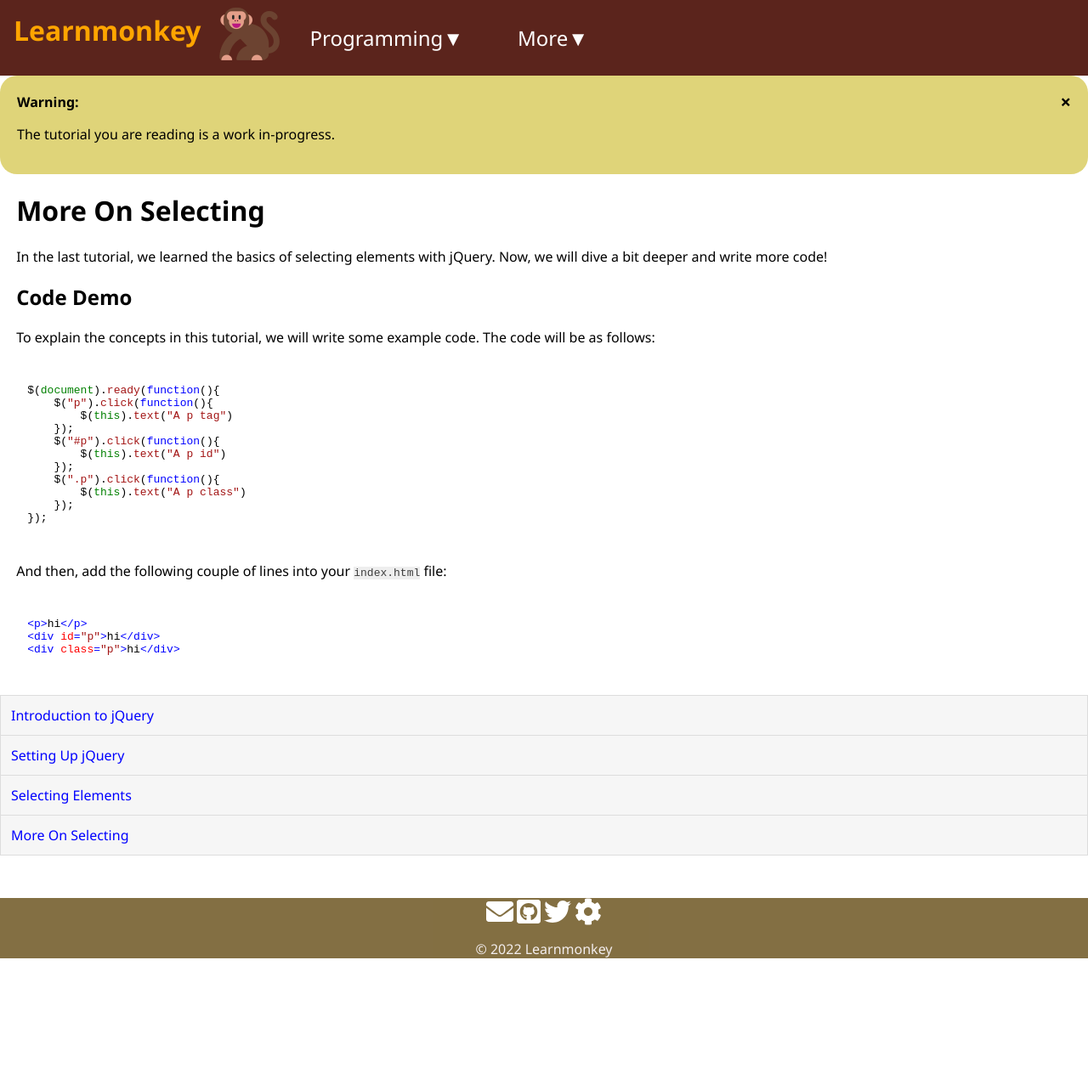
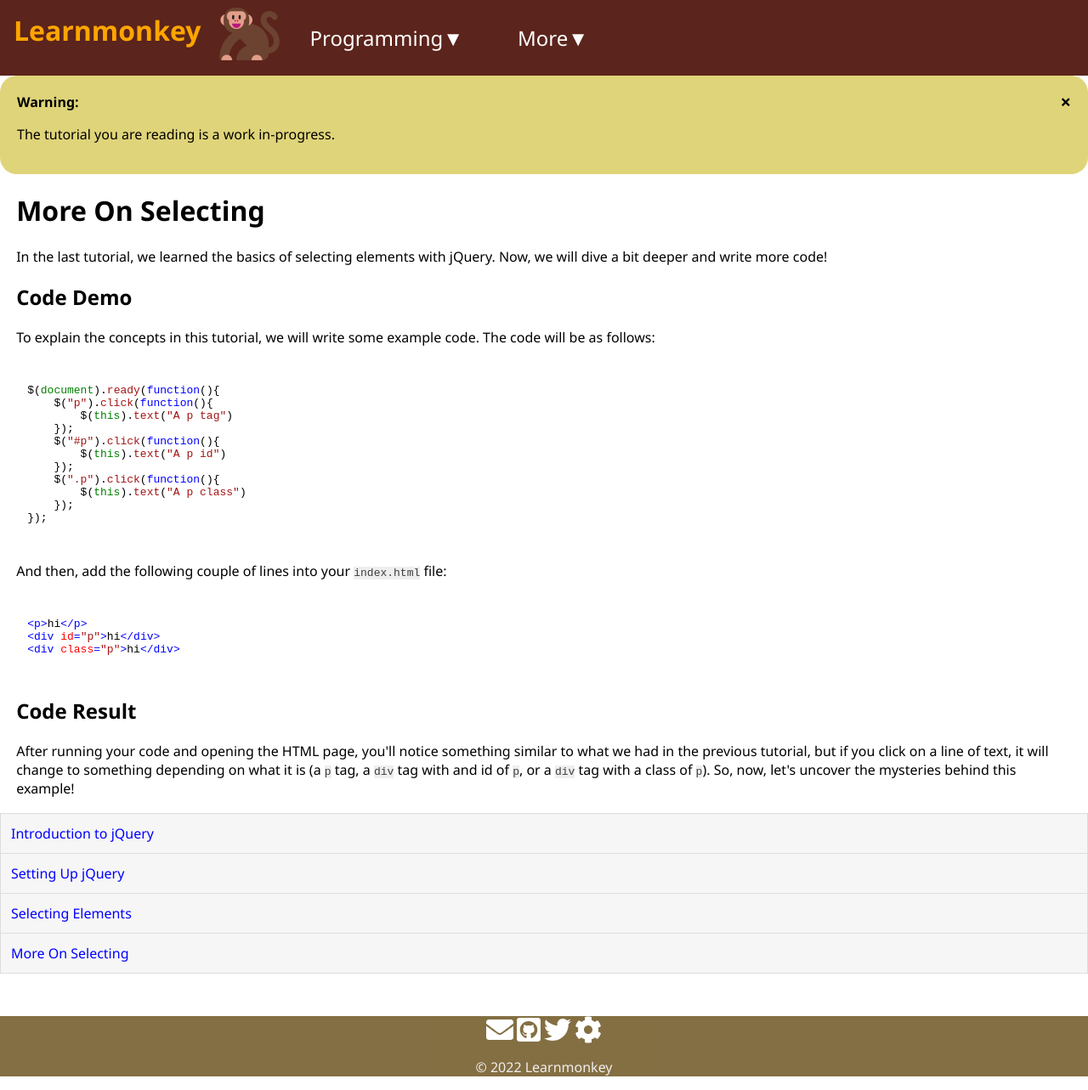
Before and after one commit to learnmonkey/learnmonkey.github.io, a Jekyll site: the page built from programming/javascript/jquery/more-on-selecting.html, in a window 1280 px wide. Shown: the whole page at 85% size. Built offline with Jekyll 4.4.1, drawn with Linux system fonts in a browser that asks for light colours; nearby versions of some CDN libraries; before the commit the page ends 1144 px from its top, so only the background shows below that.

Commit message:
add code result section

```diff
--- a/programming/javascript/jquery/more-on-selecting.html
+++ b/programming/javascript/jquery/more-on-selecting.html
@@ -30,3 +30,8 @@ $(document).ready(function(){
 &#60;div class="p"&#62;hi&#60;/div&#62;
     </code></pre>
 </section>
+
+<section>
+    <h2>Code Result</h2>
+    <p>After running your code and opening the HTML page, you'll notice something similar to what we had in the previous tutorial, but if you click on a line of text, it will change to something depending on what it is (a <code>p</code> tag, a <code>div</code> tag with and id of <code>p</code>, or a <code>div</code> tag with a class of <code>p</code>). So, now, let's uncover the mysteries behind this example!</p>
+</section>
```
